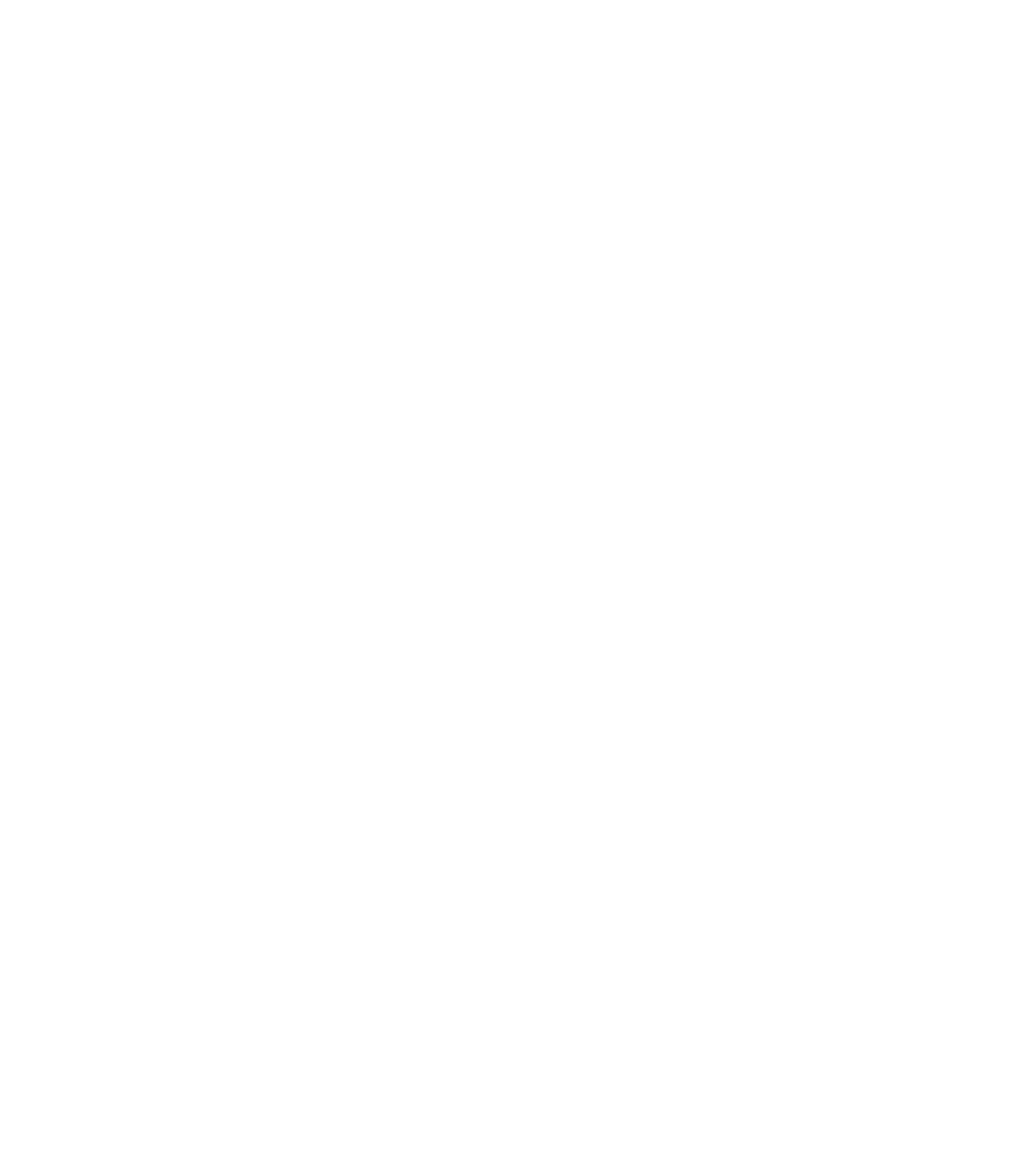
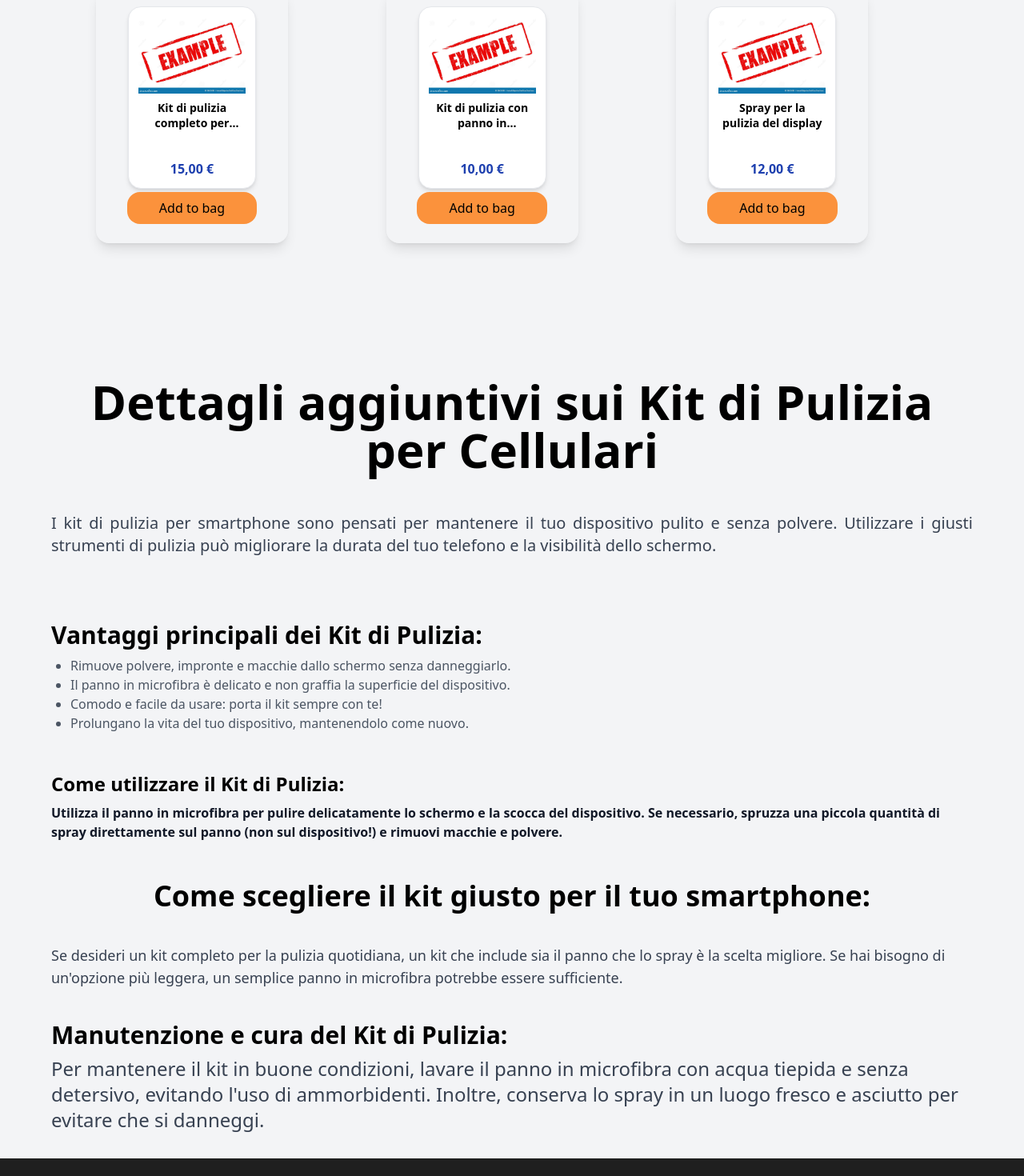
Before and after one commit to rubencommisso/mia_tech_progetto_finale, a React (Vite) app: page /clean in a window 1280 px wide. Before the commit this address had no page. Shown: the part 420-1890 px from the top of the page at 80% size. Before the commit the page ends 800 px from the top, so only its background shows below. Built offline with nearby package versions, Linux system fonts and the light colour scheme.

Commit message:
Aggiunta la pagina Kitpulizia.jsx e aggiornato il componente Showdetail.jsx

```diff
--- a/src/App.jsx
+++ b/src/App.jsx
@@ -10,6 +10,7 @@ import Pellicole from "./pages/Pellicole";
 import ShowDetail from "./components/ShowDetail";
 import Homepage from "./pages/Homepage";
 import Ring from "./pages/Ring";
+import KitPulizia from "./pages/KitPulizia";
 
 
 
@@ -25,9 +26,9 @@ const App = () => {
           <Route path="/sustainability/:productId" element={<Sustainability />} />
           <Route path="/contact-us"  element={<ContactPage />} />
           <Route path="/ring"  element={<Ring />} />
-          <Route path="/pellicole" element={<Pellicole />} />
+          <Route path="/film" element={<Pellicole />} />
+          <Route path="/clean" element={<KitPulizia />} />
           <Route path="/showdetail/:productId" element={<ShowDetail />} />
-
         </Route>
       </Routes>
   );
--- a/src/components/ShowDetail.jsx
+++ b/src/components/ShowDetail.jsx
@@ -27,7 +27,7 @@ const ShowDetail = () => {
     }
 
     const handleBackClick = () => {
-        navigate('/pellicole')
+        navigate(-1)
     }
 
     if (!product) {
@@ -97,7 +97,7 @@ const ShowDetail = () => {
                 onClick={handleBackClick}
                 className="bg-orange-500 hover:bg-orange-400 text-black font-semibold rounded-xl p-2 m-6 flex justify-center items-center"
             >
-                Back to Pellicole-Page
+                BACK
             </button>
         </div>
     )
--- /dev/null
+++ b/src/pages/KitPulizia.jsx
@@ -0,0 +1,121 @@
+import React, { useState } from "react"
+import { useNavigate } from "react-router-dom"
+import esempio from '@assets/esempio.jpg'
+import Card from '@components/card'
+
+const KitPulizia = () => {
+    const [activeCardId, setActiveCardId] = useState(null);
+    const navigate = useNavigate();
+
+    const CardProduct = [
+        {
+            src: 'kitpulizia-1.jpg',
+            alt: 'kitpulizia 1',
+            id: 1,
+            title: "Kit di pulizia completo per smartphone",
+            price: 15,
+            image: esempio,
+            images: [
+                { src: 'kitpulizia-1.jpg', alt: 'kitpulizia 1' },
+                { src: 'kitpulizia-2.jpg', alt: 'kitpulizia 2' },
+                { src: 'kitpulizia-3.jpg', alt: 'kitpulizia 3' }
+            ]
+        },
+        {
+            src: 'kitpulizia-4.jpg',
+            alt: 'kitpulizia 2',
+            id: 2,
+            title: "Kit di pulizia con panno in microfibra",
+            price: 10,
+            image: esempio,
+            images: [
+                { src: 'kitpulizia-4.jpg', alt: 'kitpulizia 4' },
+                { src: 'kitpulizia-5.jpg', alt: 'kitpulizia 5' },
+                { src: 'kitpulizia-6.jpg', alt: 'kitpulizia 6' }
+            ]
+        },
+        {
+            src: 'kitpulizia-7.jpg',
+            alt: 'kitpulizia 3',
+            id: 3,
+            title: "Spray per la pulizia del display",
+            price: 12,
+            image: esempio,
+            images: [
+                { src: 'kitpulizia-7.jpg', alt: 'kitpulizia 7' },
+                { src: 'kitpulizia-8.jpg', alt: 'kitpulizia 8' },
+                { src: 'kitpulizia-9.jpg', alt: 'kitpulizia 9' }
+            ]
+        },
+    ]
+
+    const handleCardClick = (id) => {
+        setActiveCardId(id);
+        navigate(`/showdetail/${id}`, { state: { product: CardProduct.find(product => product.id === id) } })
+    }
+
+    const handleAddToCart = (product) => {
+        console.log(`Aggiunto al carrello: ${product.title}`)
+    }
+
+    return (
+        <div className="bg-gray-100 p-6 md:p-2 flex justify-center items-center">
+            <div className="max-w-6xl mx-auto flex flex-col justify-center">
+                <h1 className="text-5xl text-center md:mt-2 md:mb-20 font-bold">Kit Pulizia</h1>
+                <h2 className="text-3xl font-semibold text-center mt-2 md:mb-20">Scegli il kit di pulizia per il tuo dispositivo!</h2>
+
+                <div className="grid grid-cols-1 sm:grid-cols-1 md:grid-cols-3 gap-12 m-14">
+                    {CardProduct.map((product) => (
+                        <div key={product.id} className="flex flex-col justify-center items-center w-60 h-80 p-6 md:mb-20 rounded-2xl shadow-lg">
+                            <Card
+                                id={product.id}
+                                title={product.title}
+                                price={product.price}
+                                image={product.image}
+                                activeCardId={activeCardId}
+                                onClick={() => handleCardClick(product.id)}
+                            />
+                            <button
+                                className="mt-1 bg-orange-400 hover:bg-orange-300 text-black py-2 px-10 rounded-2xl"
+                                onClick={() => handleAddToCart(product)}
+                            >
+                                Add to bag
+                            </button>
+                        </div>
+                    ))}
+                </div>
+                <div className="mt-8">
+                    <h2 className="text-6xl text-center font-semibold mb-12">Dettagli aggiuntivi sui Kit di Pulizia per Cellulari</h2>
+                    <p className="text-gray-700 text-justify text-xl mt-10">
+                        I kit di pulizia per smartphone sono pensati per mantenere il tuo dispositivo pulito e senza polvere. Utilizzare i giusti strumenti di pulizia può migliorare la durata del tuo telefono e la visibilità dello schermo.
+                    </p>
+
+                    <h3 className="text-3xl font-bold mb-2 mt-20">Vantaggi principali dei Kit di Pulizia:</h3>
+                    <ul className="list-disc pl-6 text-gray-600">
+                        <li>Rimuove polvere, impronte e macchie dallo schermo senza danneggiarlo.</li>
+                        <li>Il panno in microfibra è delicato e non graffia la superficie del dispositivo.</li>
+                        <li>Comodo e facile da usare: porta il kit sempre con te!</li>
+                        <li>Prolungano la vita del tuo dispositivo, mantenendolo come nuovo.</li>
+                    </ul>
+
+                    <h3 className="text-2xl font-extrabold mt-12 mb-2">Come utilizzare il Kit di Pulizia:</h3>
+                    <p className="text-gray-900 font-black">
+                        Utilizza il panno in microfibra per pulire delicatamente lo schermo e la scocca del dispositivo. Se necessario, spruzza una piccola quantità di spray direttamente sul panno (non sul dispositivo!) e rimuovi macchie e polvere.
+                    </p>
+
+                    <h3 className="text-4xl font-bold text-center mt-12 mb-10">Come scegliere il kit giusto per il tuo smartphone:</h3>
+                    <p className="text-gray-700 text-lg">
+                        Se desideri un kit completo per la pulizia quotidiana, un kit che include sia il panno che lo spray è la scelta migliore. Se hai bisogno di un'opzione più leggera, un semplice panno in microfibra potrebbe essere sufficiente.
+                    </p>
+
+                    <h3 className="text-3xl font-semibold mt-10 mb-2">Manutenzione e cura del Kit di Pulizia:</h3>
+                    <p className="text-gray-700 pb-6 text-2xl">
+                        Per mantenere il kit in buone condizioni, lavare il panno in microfibra con acqua tiepida e senza detersivo, evitando l'uso di ammorbidenti. Inoltre, conserva lo spray in un luogo fresco e asciutto per evitare che si danneggi.
+                    </p>
+                </div>
+            </div>
+        </div>
+    )
+}
+
+export default KitPulizia
```
